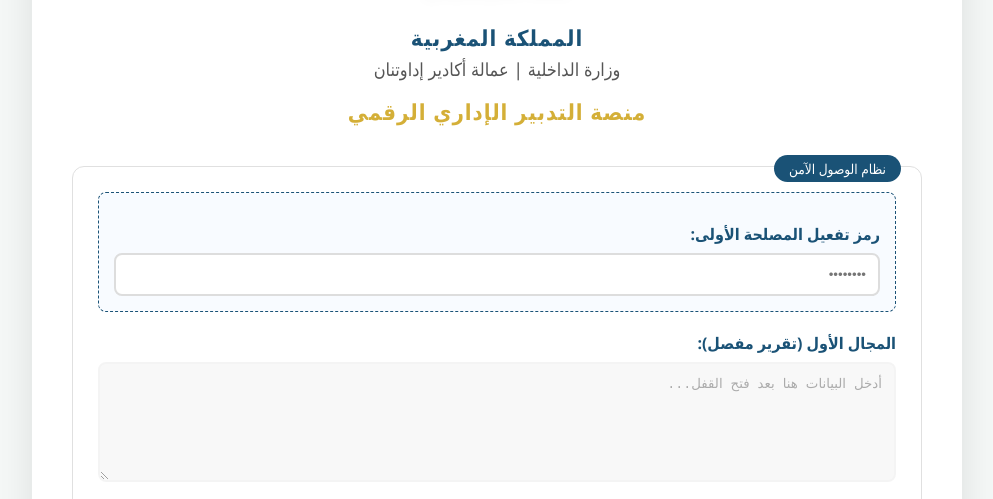
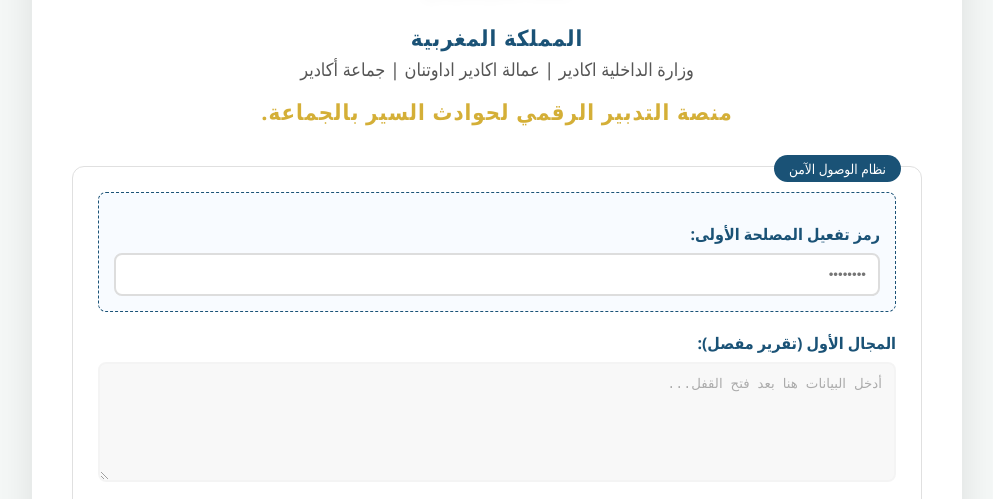
Before and after one commit to IBIDOF/Communeagadir, a plain HTML site: page index.html in a window 1280 px wide. Shown: the part 294-793 px from the top of the page, without its empty margins (143-1136 px from the left). Drawn offline with Linux system fonts and the light colour scheme.

Commit message:
Update header titles in index.html

```diff
--- a/index.html
+++ b/index.html
@@ -152,8 +152,8 @@
         <img src="1000004677.png" alt="شعار ولاية جهة سوس ماسة" class="logo">
         <div class="header-titles">
             <h1>المملكة المغربية</h1>
-            <h2>وزارة الداخلية | عمالة أكادير إداوتنان</h2>
-            <h1 style="margin-top: 15px; color: #d4af37;">منصة التدبير الإداري الرقمي</h1>
+            <h2> وزارة الداخلية اكادير  | عمالة اكادير اداوتنان  | جماعة أكادير </h2>
+            <h1 style="margin-top: 15px; color: #d4af37;"> منصة التدبير الرقمي لحوادث السير بالجماعة.</h1>
         </div>
     </div>
 
```
